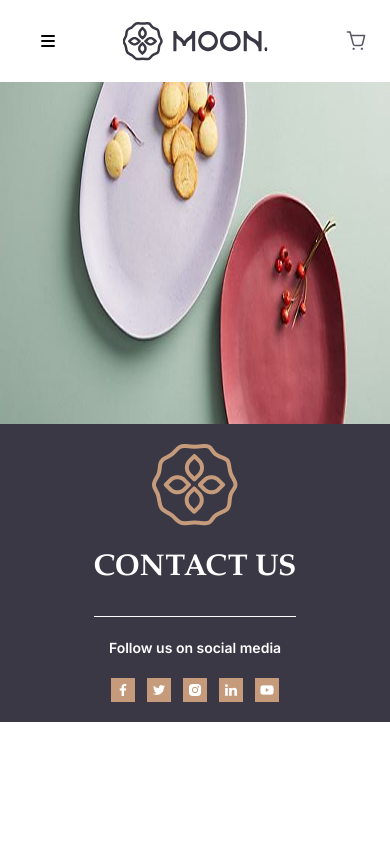
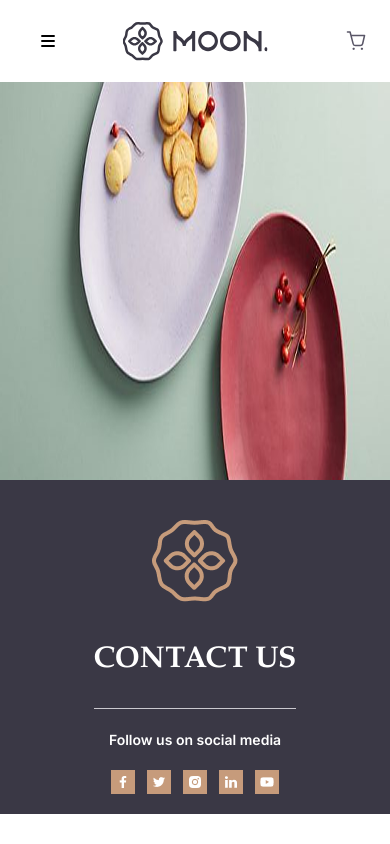
Before and after one commit to faheemhassoun/Moon_Project, a website: page contact.html in a window 390 px wide. Drawn offline with Linux system fonts and the light colour scheme.

Commit message:
create hero section-Contact Page

```diff
--- a/contact.html
+++ b/contact.html
@@ -46,20 +46,19 @@
         </div>
 </header>
 <main>
-<section class="w-full h-160 relative flex flex-col md:block">
-  <!--bg-img-->
-  <img src="./assets/img/Contact Page/hero/bg.png" alt="" class="w-full h-[398px] md:absolute md:w-full md:h-full"/>
+<section class="w-full relative flex flex-col md:block md:h-[640px]">
+  <img src="./assets/img/Contact Page/hero/bg.png" alt="" class="h-[398px] w-full   object-left md:absolute  md:h-full md:w-full"/>
   <div class="w-full bg-[#3A3845] flex items-center justify-center py-5 md:absolute md:left-[165px] md:top-0 md:h-[640px] md:w-[420px]">
     <div class="text-center text-white max-w-[420px] px-6">
       <div class="flex justify-center mb-6">
-        <div class="w-[86px] h-[82px] flex items-center justify-center">
-          <img src="./assets/img/Contact Page/hero/Icon.png"/>
+        <div class="w-[86px] h-[82px] flex items-center justify-center mt-[20px] md:mt-0">
+          <img src="./assets/img/Contact Page/hero/Icon.png" class=""/>
         </div>
       </div>
-      <h1 class="text-3xl md:text-4xl font-family font-bold mt-4">CONTACT US</h1>
-      <hr class="mt-[30px]">
+      <h1 class="text-3xl md:text-4xl font-family font-bold mt-10">CONTACT US</h1>
+      <hr class="mt-[30px] border-[#CAC9CF]">
       <p class="text-[#FFFFFF] font-small font-semibold text-[14px] mt-[20px]">Follow us on social media</p>
-    <div class="flex items-center justify-center gap-3 ">
+      <div class="flex items-center justify-center gap-3">
         <img src="./assets/img/Contact Page/hero/social icons/Facebook.png" class="mt-[20px]"/>
         <img src="./assets/img/Contact Page/hero/social icons/Twitter.png" class="mt-[20px]"/>
         <img src="./assets/img/Contact Page/hero/social icons/Instagram.png" class="mt-[20px]"/>
@@ -69,6 +68,8 @@
     </div>
   </div>
 </section>
+
+
 </main>
 </body>
 </html>
```
Also changed, not shown: assets/css/output.css. Lines whose indentation alone changed are shown as unchanged.
